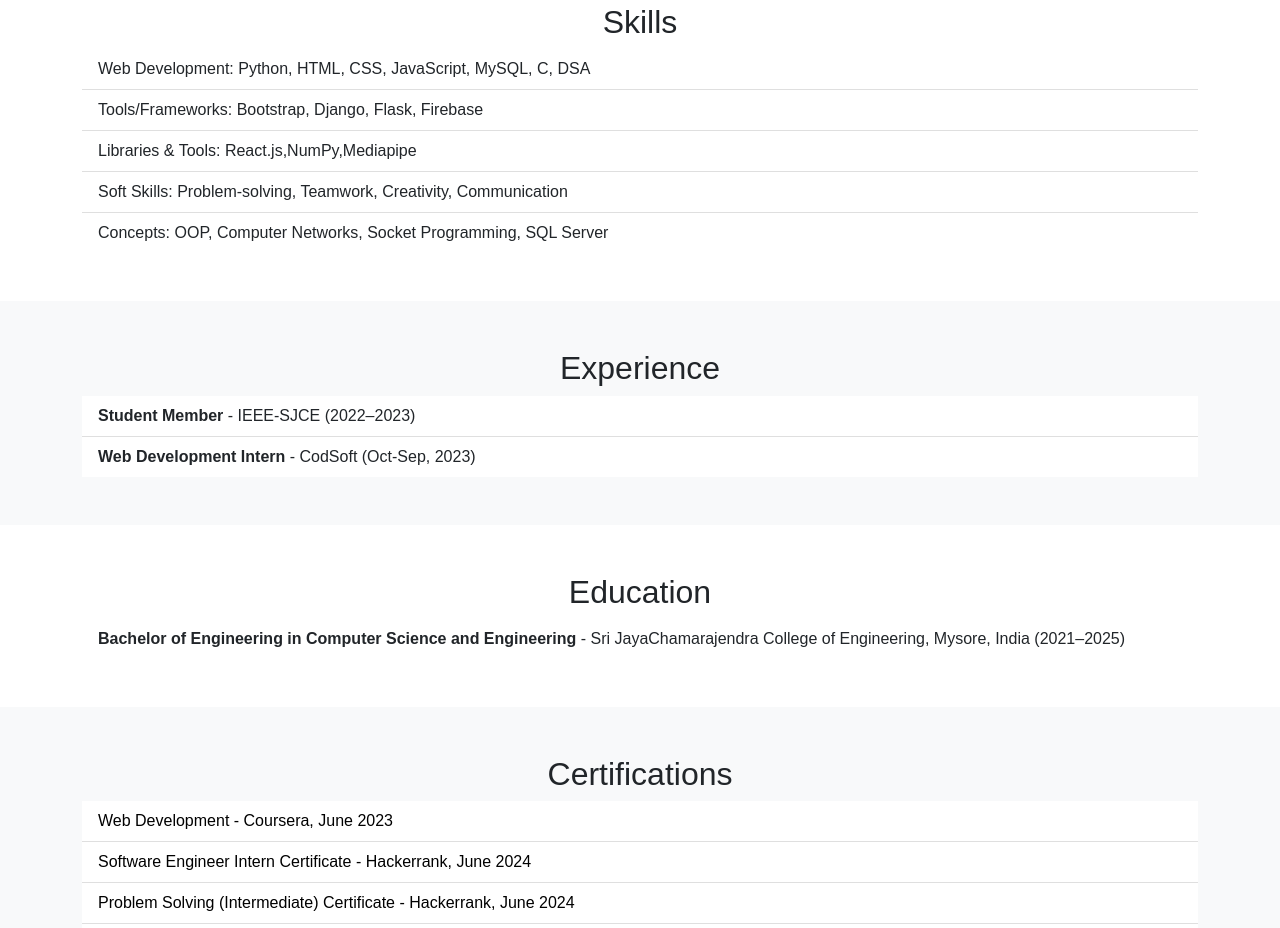
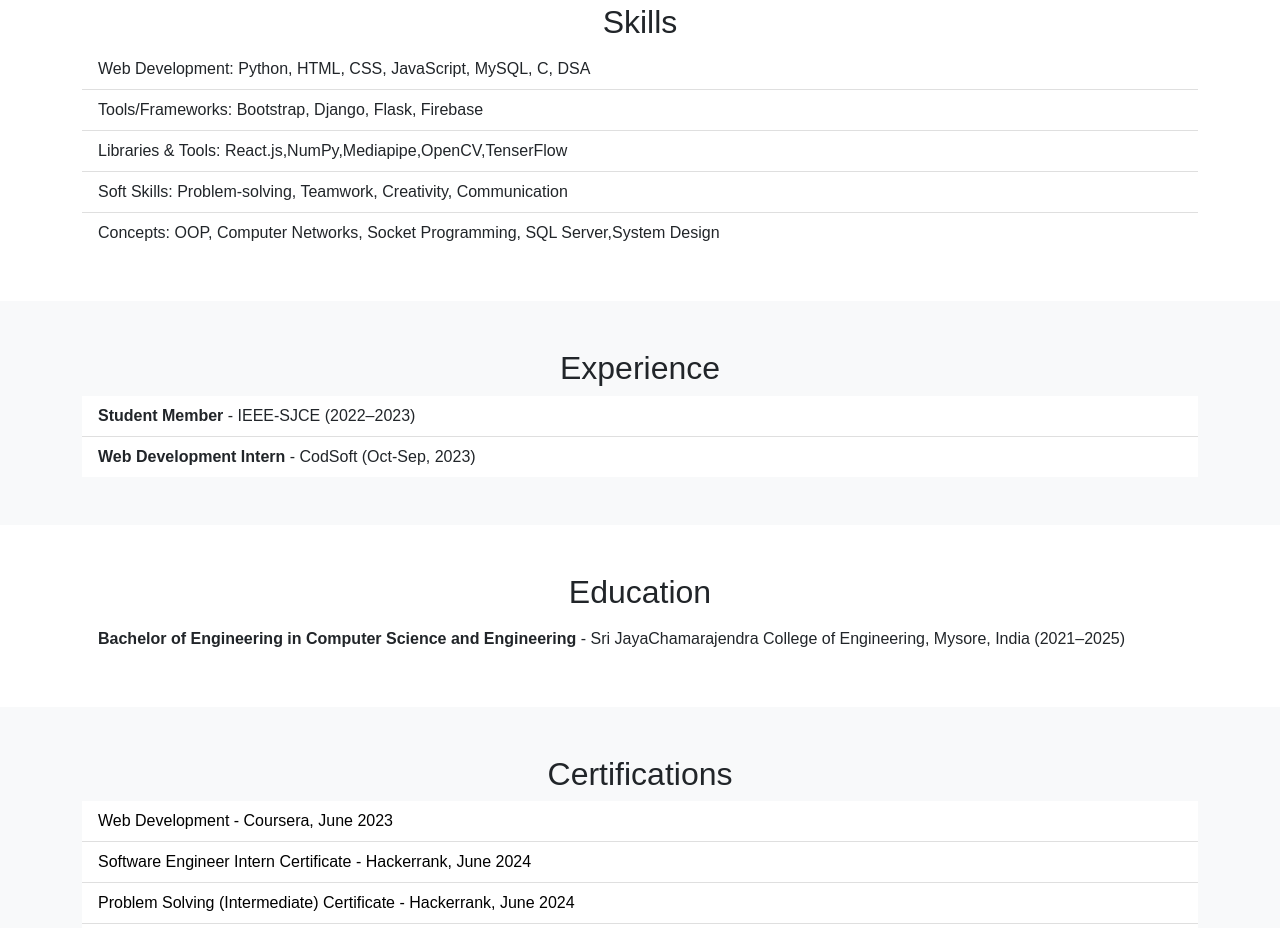
Before and after one commit to mohithgowdak/my_portfolio, a plain HTML site: page index.html in a window 1280 px wide. Shown: the part 1936-2864 px from the top of the page. Drawn offline with nearby package versions, Linux system fonts and the light colour scheme.

Commit message:
Update index.html

```diff
--- a/index.html
+++ b/index.html
@@ -140,9 +140,9 @@
             <ul class="list-group list-group-flush">
                 <li class="list-group-item">Web Development: Python, HTML, CSS, JavaScript, MySQL, C, DSA</li>
                 <li class="list-group-item">Tools/Frameworks: Bootstrap, Django, Flask, Firebase</li>
-                <li class="list-group-item">Libraries & Tools: React.js,NumPy,Mediapipe</li>
+                <li class="list-group-item">Libraries & Tools: React.js,NumPy,Mediapipe,OpenCV,TenserFlow</li>
                 <li class="list-group-item">Soft Skills: Problem-solving, Teamwork, Creativity, Communication</li>
-                <li class="list-group-item">Concepts: OOP, Computer Networks, Socket Programming, SQL Server</li>
+                <li class="list-group-item">Concepts: OOP, Computer Networks, Socket Programming, SQL Server,System Design</li>
 
 
             </ul>
```
